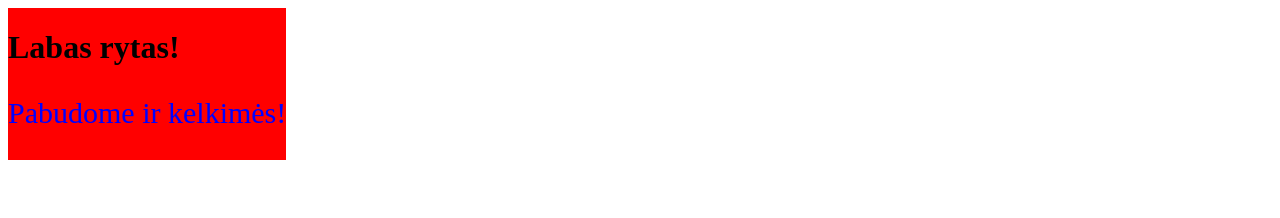
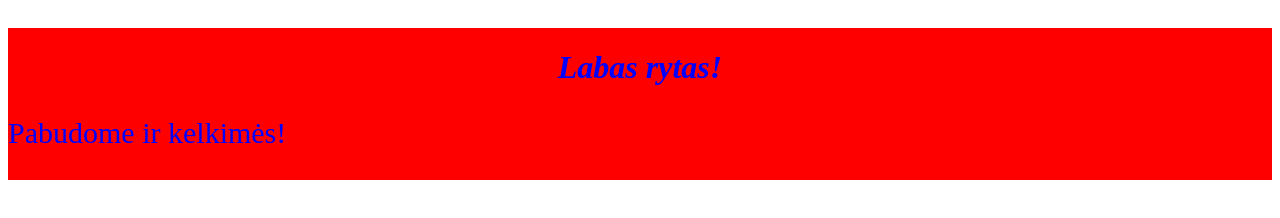
Before and after one commit to RutaMarija/2-DUBLIS-Pirmasis-front-end-testas, a plain HTML site: page index.html in a window 1280 px wide. Drawn offline with Linux system fonts and the light colour scheme.

Commit message:
div style

```diff
--- a/css/style.css
+++ b/css/style.css
@@ -2,9 +2,16 @@ div {
     display: inline-block;
     float: left;
     background-color: red;
+    width: 100%;
+    margin-top: 20px;
+    margin-bottom: 40px;
     }
 
-
+    div > h1 {
+        color: blue;
+        font-style: italic;
+        text-align: center;
+    }
 
     div > p {
         color: blue;
```
